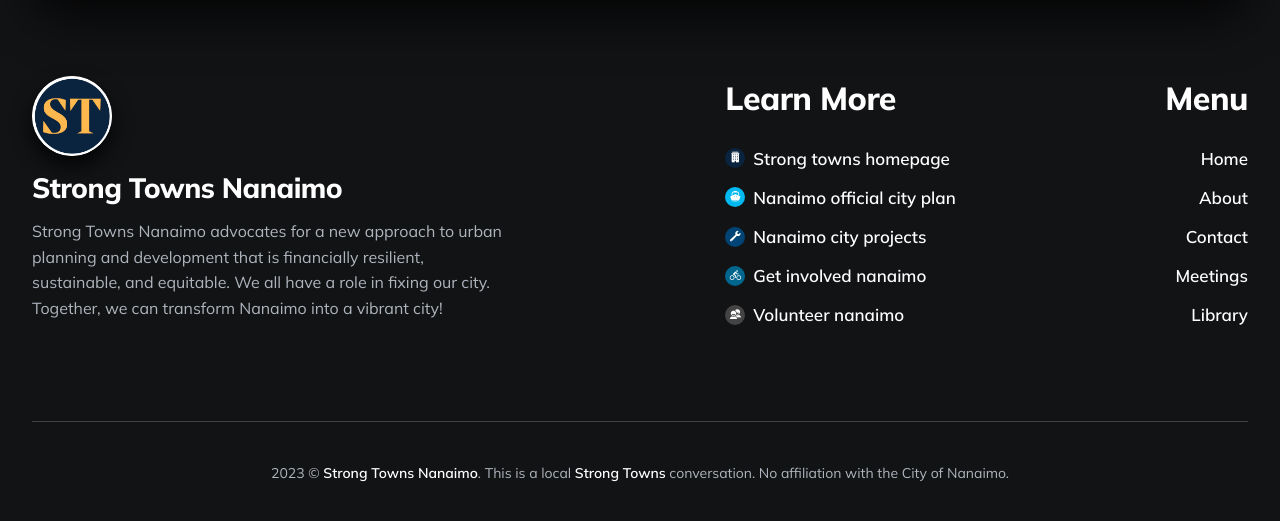
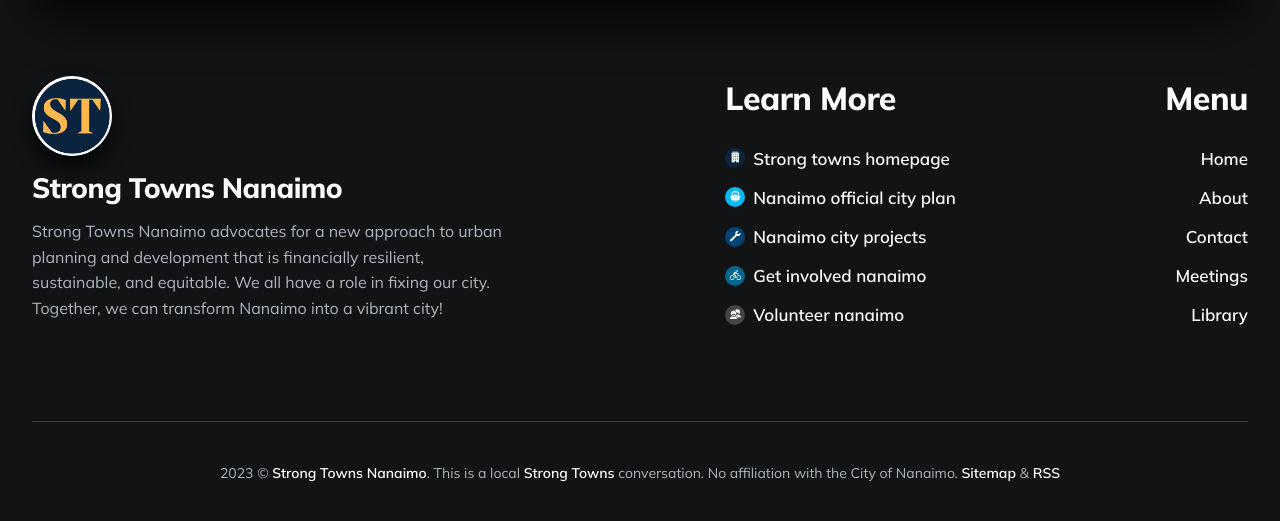
Before and after one commit to LaputanMachines/beautiful-nanaimo, a Jekyll site: the page built from index.html, in a window 1280 px wide and 900 px high, scrolled down 2395 px, cut to the strip 376-897 px from the top of the window. Built offline with Jekyll 4.4.1, drawn with Linux system fonts in a browser that asks for light colours; the list of posts is cut into pages by our own code.

Commit message:
Add RSS feed to site

```diff
--- a/Gemfile
+++ b/Gemfile
@@ -3,3 +3,4 @@
 gem "jekyll"
 gem "jekyll-paginate"
 gem "jekyll-sitemap"
+gem 'jekyll-feed'
--- a/_config.yml
+++ b/_config.yml
@@ -11,6 +11,7 @@
 plugins:
   - jekyll-paginate
   - jekyll-sitemap
+  - jekyll-feed
 
 paginate: 6
 paginate_path: "/page/:num"
--- a/_includes/footer.html
+++ b/_includes/footer.html
@@ -63,7 +63,7 @@
         <div class="col col-12">
           <div class="copyright">{{site.time | date: '%Y'}} &copy; <a href="/">{{site.data.settings.title}}</a>. This is
             a local <a href="https://www.strongtowns.org/local" target="_blank">Strong Towns</a> conversation. No
-            affiliation with the City of Nanaimo.</div>
+            affiliation with the City of Nanaimo. <a href="{{ site.baseurl }}/sitemap.xml">Sitemap</a> & <a href="{{ site.baseurl }}/feed.xml">RSS</a></div>
         </div>
       </div>
     </div>
```
Also changed, not shown: Gemfile.lock.
